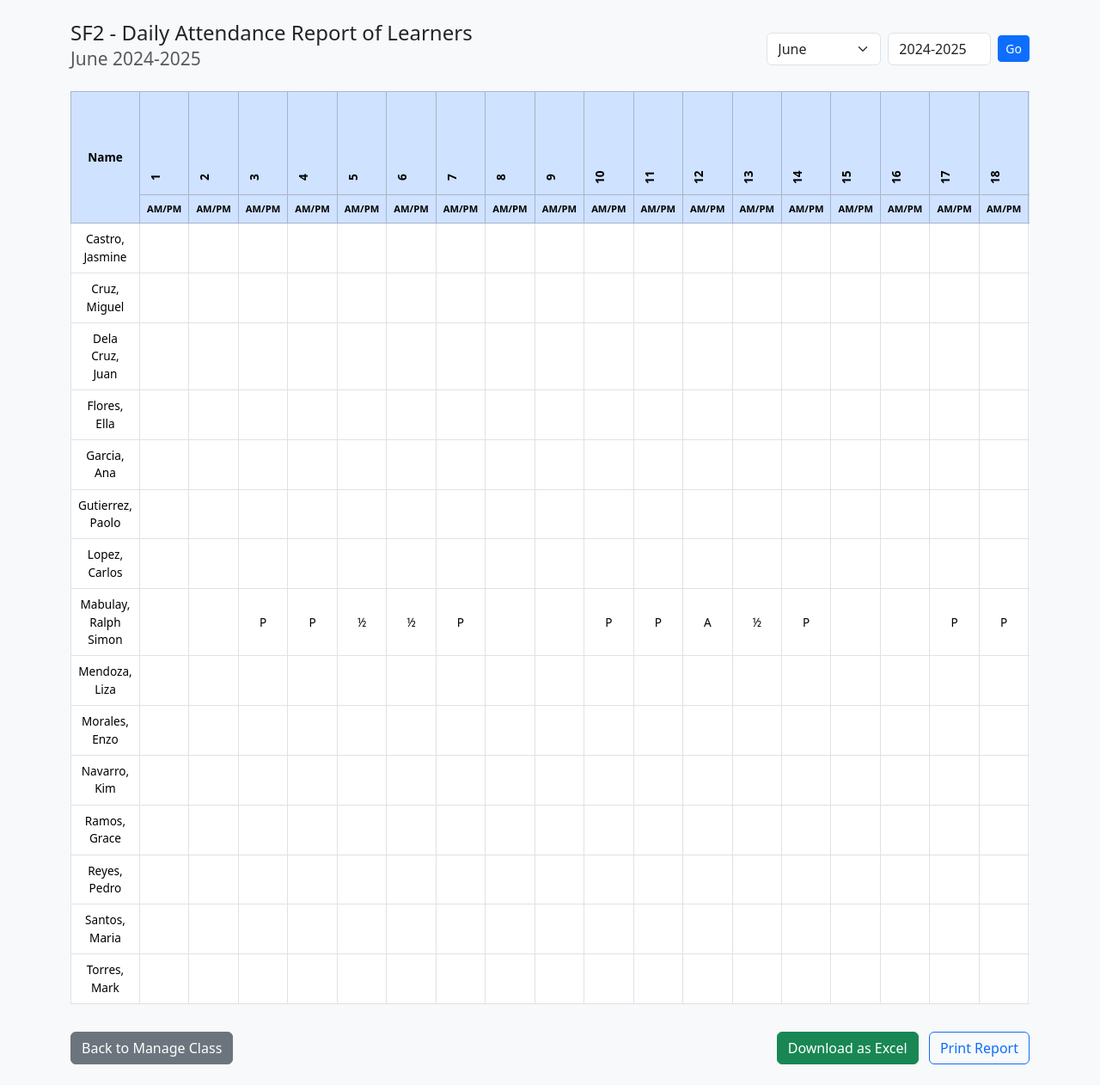
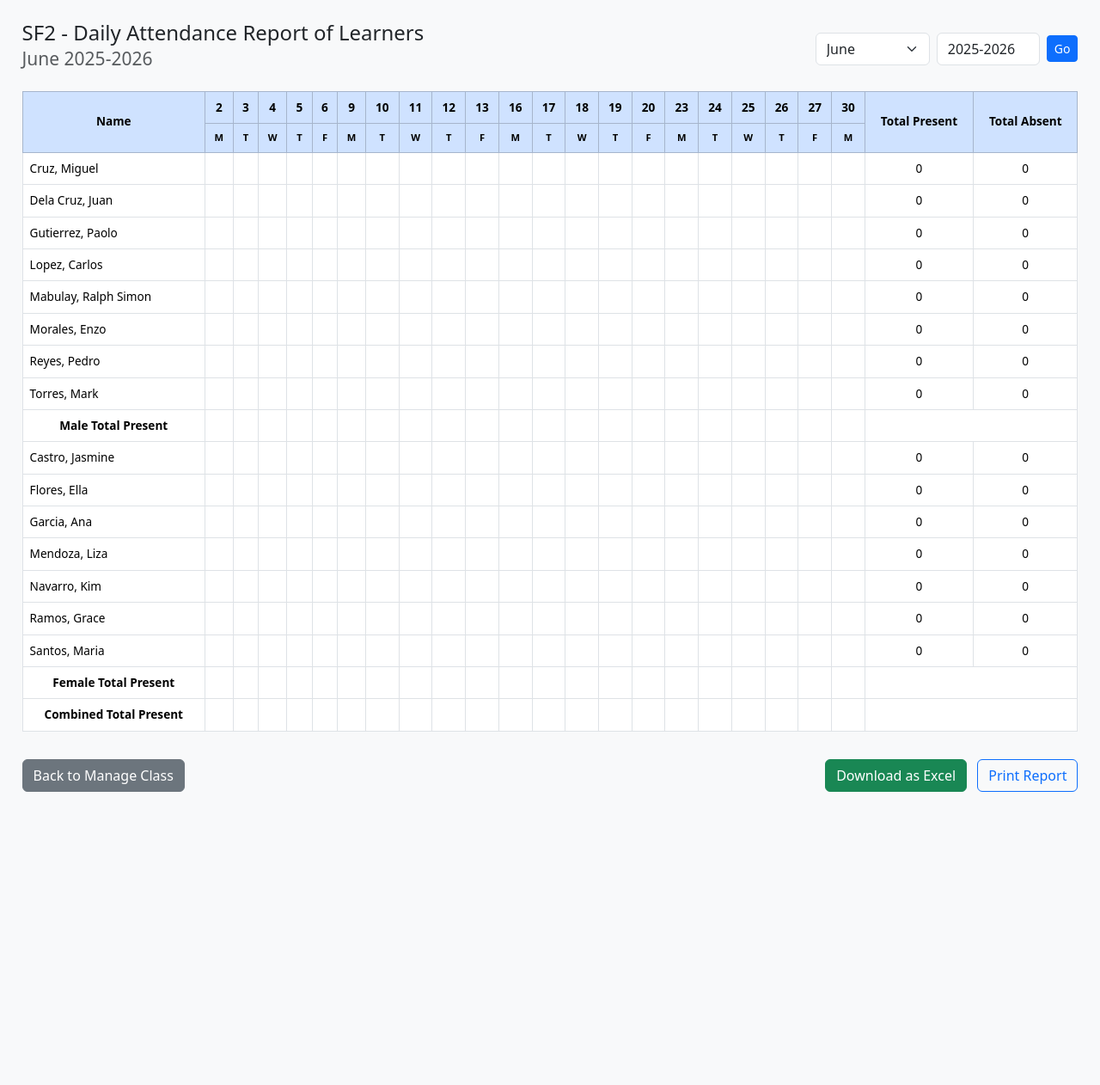
Before and after one commit to ChampRedRalph/classroom-management-system, a PHP site: page /sf2_report.php in a window 1280 px wide. Shown: the whole page at 86% size. After the commit the page ends 921 px from the top, so only its background shows below. Run offline with PHP 8.4, Linux system fonts and the light colour scheme; a user stored in the database is signed in; data comes from the database, SQL or seed files in the repository.

Commit message:
Update sf2_report.php
SF2 update

```diff
--- a/sf2_report.php
+++ b/sf2_report.php
@@ -11,14 +11,25 @@ if (!isset($_SESSION['user_id'])) {
 
 // Get month and school year from query or default to current
 $month = $_GET['month'] ?? date('F');
-$school_year = $_GET['school_year'] ?? '2024-2025';
+$school_year = $_GET['school_year'] ?? '2025-2026';
 
 // Get days in month (for current year)
 $year = date('Y');
 $days_in_month = cal_days_in_month(CAL_GREGORIAN, date('n', strtotime($month)), $year);
 
-// Fetch all students
-$stmt = $pdo->query("SELECT lrn, first_name, last_name FROM tbl_students ORDER BY last_name, first_name");
+// Build an array of valid (non-weekend) days
+$valid_days = [];
+for ($d = 1; $d <= $days_in_month; $d++) {
+    $date_str = sprintf('%04d-%02d-%02d', $year, date('n', strtotime($month)), $d);
+    $day_of_week = date('N', strtotime($date_str)); // 6 = Saturday, 7 = Sunday
+    if ($day_of_week < 6) {
+        $valid_days[] = $d;
+    }
+}
+
+// Fetch all students, sorted by gender (Male first), then by last name, first name
+$stmt = $pdo->query("SELECT lrn, first_name, last_name, gender FROM tbl_students ORDER BY
+    CASE WHEN gender = 'Male' THEN 0 ELSE 1 END, last_name, first_name");
 $students = $stmt->fetchAll();
 
 // Fetch all attendance for the month
@@ -49,13 +60,26 @@ while ($row = $stmt->fetch()) {
     <title>SF2 - Daily Attendance Report</title>
     <link href="https://cdn.jsdelivr.net/npm/bootstrap@5.3.3/dist/css/bootstrap.min.css" rel="stylesheet">
     <style>
+        html, body {
+            width: 100%;
+            height: 100%;
+            margin: 0;
+            padding: 0;
+        }
+        .container-fluid {
+            width: 100vw !important;
+            max-width: 100vw !important;
+            padding-left: 0;
+            padding-right: 0;
+        }
         .sf2-table th, .sf2-table td { font-size: 0.85rem; text-align: center; vertical-align: middle; }
         .sf2-table th.rotate { height: 120px; white-space: nowrap; }
         .sf2-table th.rotate > div { transform: translate(0px, 40px) rotate(-90deg); width: 20px; }
+        .table-responsive { overflow-x: auto; }
     </style>
 </head>
 <body class="bg-light">
-<div class="container py-4">
+<div class="container-fluid py-4 sf2-margin" style="padding-left:2vw; padding-right:2vw;">
     <div class="d-flex justify-content-between align-items-center mb-3">
         <h4>SF2 - Daily Attendance Report of Learners<br>
             <small class="text-muted"><?= htmlspecialchars($month) ?> <?= $school_year ?></small>
@@ -72,59 +96,92 @@ while ($row = $stmt->fetch()) {
     </div>
     <div class="table-responsive">
         <table class="table table-bordered sf2-table">
+            <!-- Table header -->
             <thead class="table-primary">
                 <tr>
-                    <!-- <th rowspan="2">LRN</th> --> <!-- Removed LRN column -->
                     <th rowspan="2">Name</th>
-                    <?php for ($d = 1; $d <= $days_in_month; $d++): ?>
-                        <th class="rotate"><div><?= $d ?></div></th>
-                    <?php endfor; ?>
+                    <?php foreach ($valid_days as $d): ?>
+                        <th ><div><?= $d ?></div></th>
+                    <?php endforeach; ?>
                     <th rowspan="2">Total Present</th>
                     <th rowspan="2">Total Absent</th>
                 </tr>
                 <tr>
-                    <?php for ($d = 1; $d <= $days_in_month; $d++): ?>
-                        <th style="font-size:0.7em;">AM/PM</th>
-                    <?php endfor; ?>
+                    <?php foreach ($valid_days as $d): ?>
+                        <?php
+                            $date_str = sprintf('%04d-%02d-%02d', $year, date('n', strtotime($month)), $d);
+                            $day_letter = strtoupper(substr(date('l', strtotime($date_str)), 0, 1));
+                        ?>
+                        <th style="font-size:0.7em;"><?= $day_letter ?></th>
+                    <?php endforeach; ?>
                 </tr>
             </thead>
             <tbody>
-                <?php foreach ($students as $student): ?>
                 <?php
+                $gender_groups = ['Male', 'Female'];
+                $combined_present_per_day = array_fill_keys($valid_days, 0);
+
+                foreach ($gender_groups as $gender) {
+                    $gender_students = array_filter($students, fn($s) => $s['gender'] === $gender);
+                    $present_per_day = array_fill_keys($valid_days, 0);
+
+                    foreach ($gender_students as $student) {
                         $sid = $lrn_to_id[$student['lrn']] ?? null;
+                        echo '<tr>';
+                        echo '<td class="text-start">' . htmlspecialchars($student['last_name'] . ', ' . $student['first_name']) . '</td>';
                         $present = 0;
                         $absent = 0;
-                    ?>
-                    <tr>
-                        <!-- <td><?= htmlspecialchars($student['lrn']) ?></td> --> <!-- Removed LRN cell -->
-                        <td><?= htmlspecialchars($student['last_name'] . ', ' . $student['first_name']) ?></td>
-                        <?php for ($d = 1; $d <= $days_in_month; $d++): ?>
-                            <?php
+                        foreach ($valid_days as $d) {
                             $am = $attendance[$sid][$d]['am'] ?? '';
                             $pm = $attendance[$sid][$d]['pm'] ?? '';
                             $cell = '';
+                            $is_present = 0;
                             if ($am === 'Present' && $pm === 'Present') {
                                 $cell = 'P';
                                 $present++;
+                                $is_present = 1;
                             } elseif ($am === 'Absent' && $pm === 'Absent') {
                                 $cell = 'A';
                                 $absent++;
                             } elseif ($am === 'Present' && $pm === 'Absent') {
                                 $cell = '½';
                                 $present += 0.5; $absent += 0.5;
+                                $is_present = 0.5;
                             } elseif ($am === 'Absent' && $pm === 'Present') {
                                 $cell = '½';
                                 $present += 0.5; $absent += 0.5;
-                                } else {
-                                    $cell = '';
+                                $is_present = 0.5;
                             }
+                            $present_per_day[$d] += $is_present;
+                            $combined_present_per_day[$d] += $is_present;
+                            echo '<td>' . $cell . '</td>';
+                        }
+                        echo '<td>' . $present . '</td>';
+                        echo '<td>' . $absent . '</td>';
+                        echo '</tr>';
+                    }
+
+                    // Summary row for this gender
+                    if (count($gender_students) > 0) {
+                        echo '<tr style="font-weight:bold;background:#f8f9fa">';
+                        echo '<td>' . $gender . ' Total Present</td>';
+                        foreach ($valid_days as $d) {
+                            echo '<td>' . ($present_per_day[$d] > 0 ? $present_per_day[$d] : '') . '</td>';
+                        }
+                        echo '<td colspan="2"></td>';
+                        echo '</tr>';
+                    }
+                }
+
+                // Combined summary row
+                echo '<tr style="font-weight:bold;background:#e2e3e5">';
+                echo '<td>Combined Total Present</td>';
+                foreach ($valid_days as $d) {
+                    echo '<td>' . ($combined_present_per_day[$d] > 0 ? $combined_present_per_day[$d] : '') . '</td>';
+                }
+                echo '<td colspan="2"></td>';
+                echo '</tr>';
                 ?>
-                            <td><?= $cell ?></td>
-                        <?php endfor; ?>
-                        <td><?= $present ?></td>
-                        <td><?= $absent ?></td>
-                    </tr>
-                <?php endforeach; ?>
             </tbody>
         </table>
     </div>
```
Lines whose indentation alone changed are shown as unchanged.
